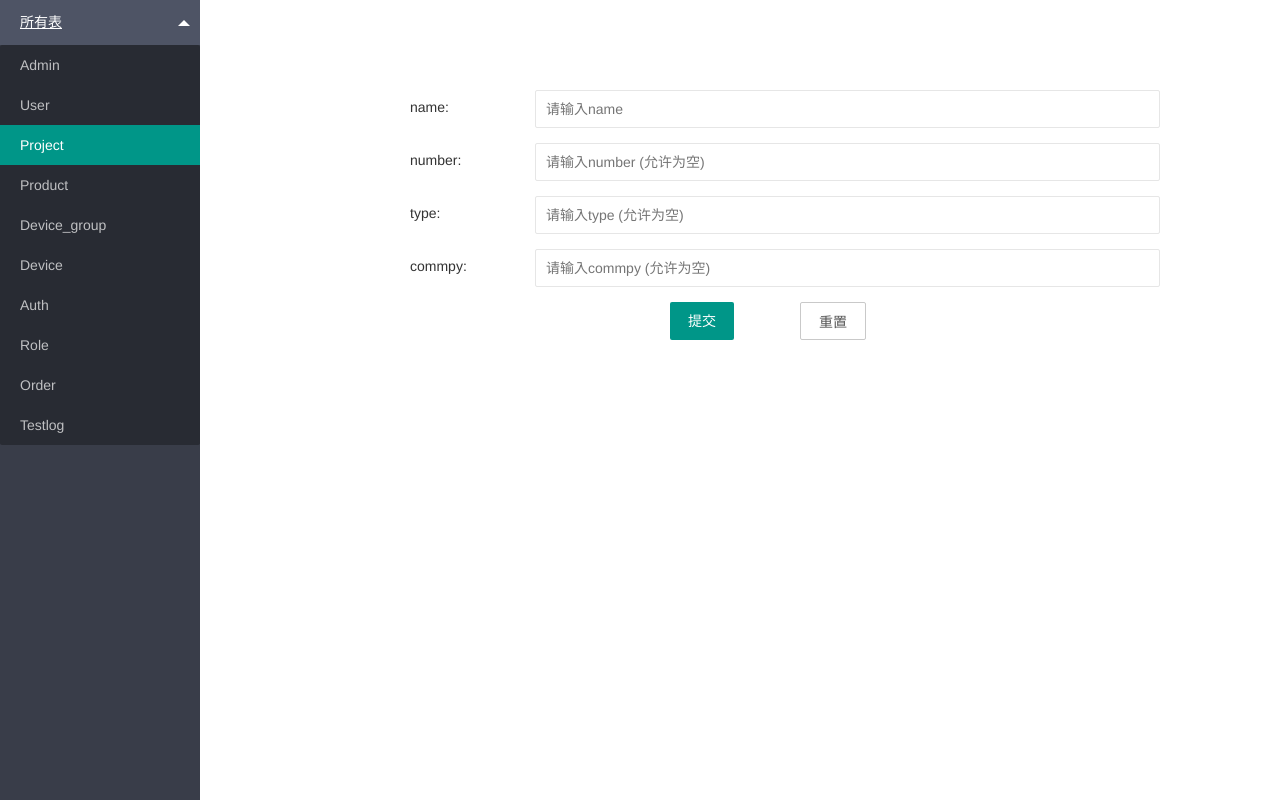
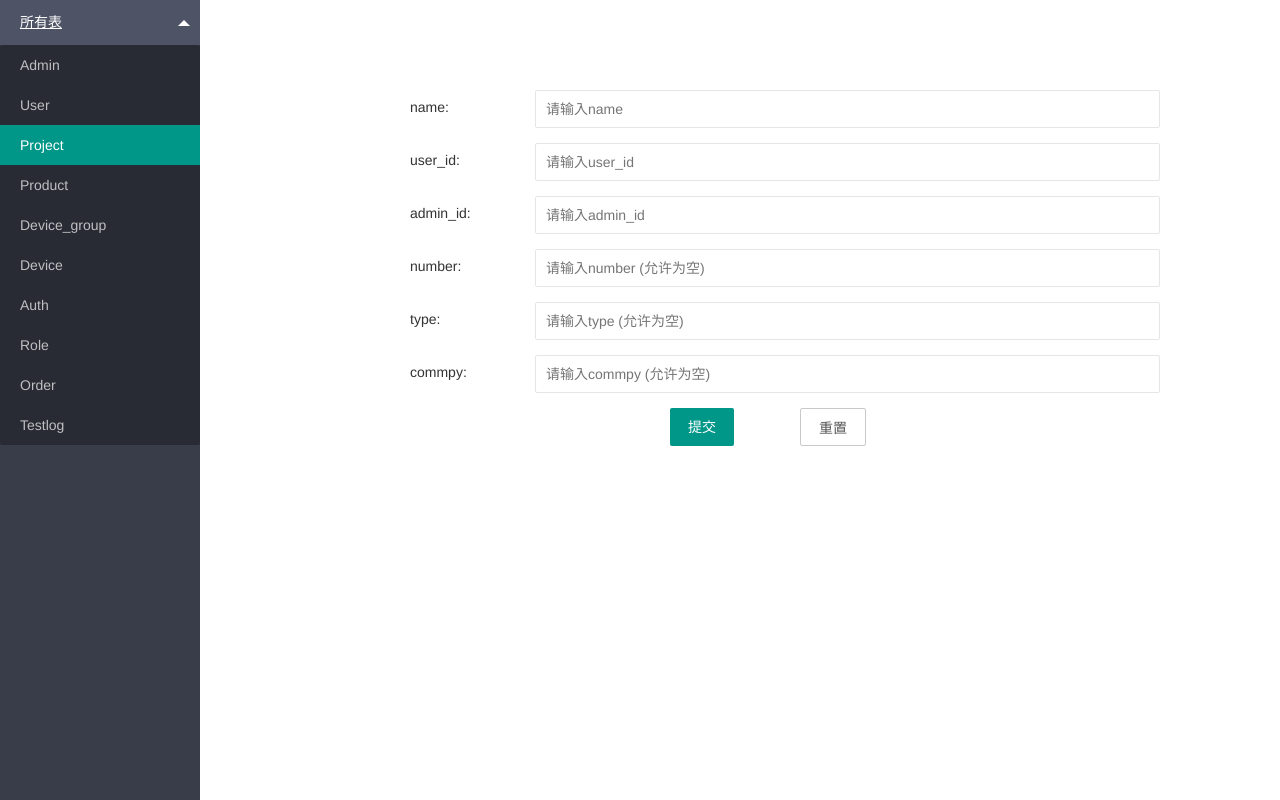
Before and after one commit to 1eei/backstage, a Flask app: page /admin/project_add in a window 1280 px wide. Run offline with Flask 2, Linux system fonts and the light colour scheme; some libraries are stand-ins or nearby versions.

Commit message:
修改数据库字段

```diff
--- a/app/admin/group.py
+++ b/app/admin/group.py
@@ -1,7 +1,7 @@
 from . import admin
 from flask import render_template
 from flask_login import login_required
-from app.models import Device_group
+from app.models import DeviceGroup
 
 
 @admin.route('/group/<int:page>', methods=["GET"])
@@ -9,8 +9,8 @@ from app.models import Device_group
 def group(page):
     if page is None:
         page = 1
-    page_data = Device_group.query.order_by(
-        Device_group.id.asc()
+    page_data = DeviceGroup.query.order_by(
+        DeviceGroup.id.asc()
     ).paginate(page=page, per_page=5)
     return render_template('group.html', page_data=page_data)
 
--- a/app/admin/views.py
+++ b/app/admin/views.py
@@ -4,7 +4,7 @@
 from . import admin
 from flask import render_template, redirect, url_for, flash, request, session
 from app.admin.forms import AdminForm
-from app.models import Admin, User, OrderTable, Testlog
+from app.models import Admin, User, OrderTable, TestLog
 from flask_login import login_required, login_user, logout_user
 
 
@@ -79,8 +79,8 @@ def project_user(page):
 def log_server(page):
     if page is None:
         page = 1
-    page_data = Testlog.query.order_by(
-        Testlog.id.asc()
+    page_data = TestLog.query.order_by(
+        TestLog.id.asc()
     ).paginate(page=page, per_page=5)
     return render_template('log_server.html', page_data=page_data)
 
--- a/app/templates/database/forms.py
+++ b/app/templates/database/forms.py
@@ -8,15 +8,19 @@ from wtforms.validators import DataRequired
 
 class AdminDataForm(FlaskForm):
     account = StringField('account', validators=[DataRequired(message="请输入name")],
-                       render_kw={'placeholder': '请输入name', 'class': "layui-input",
-                                  'autocomplete': "off"})
+                          render_kw={'placeholder': '请输入name', 'class': "layui-input",
+                                     'autocomplete': "off"})
 
-    pwd = StringField('id', validators=[DataRequired(message="请输入pwd")],
+    pwd = StringField('pwd', validators=[DataRequired(message="请输入pwd")],
                       render_kw={'placeholder': '请输入pwd', 'class': "layui-input",
                                  'autocomplete': "off"})
 
+    role_id = StringField('role_id', validators=[DataRequired(message="请输入role_id")],
+                          render_kw={'placeholder': '请输入role_id', 'class': "layui-input",
+                                     'autocomplete': "off"})
+
     locked = StringField('_locked', validators=[DataRequired(message="请输入_locked")],
-                         render_kw={'placeholder': '请输入_locked (1 or 0)', 'class': "layui-input",
+                         render_kw={'placeholder': '请输入_locked (0=禁用,1=启用)', 'class': "layui-input",
                                     'autocomplete': "off"})
 
     submit = SubmitField('提交', render_kw={'class': "layui-btn"})
@@ -24,8 +28,8 @@ class AdminDataForm(FlaskForm):
 
 class UserDataForm(FlaskForm):
     account = StringField('account', validators=[DataRequired(message="请输入account")],
-                         render_kw={'placeholder': '请输入account', 'class': "layui-input",
-                                    'autocomplete': "off"})
+                          render_kw={'placeholder': '请输入account', 'class': "layui-input",
+                                     'autocomplete': "off"})
 
     pwd = StringField('id', validators=[DataRequired(message="请输入pwd")],
                       render_kw={'placeholder': '请输入pwd', 'class': "layui-input",
@@ -48,7 +52,7 @@ class UserDataForm(FlaskForm):
                                     'autocomplete': "off"})
 
     locked = StringField('_locked', validators=[DataRequired(message="请输入_locked")],
-                         render_kw={'placeholder': '请输入_locked (1 or 0)', 'class': "layui-input",
+                         render_kw={'placeholder': '请输入_locked (0=禁用,1=启用)', 'class': "layui-input",
                                     'autocomplete': "off"})
 
     submit = SubmitField('提交', render_kw={'class': "layui-btn"})
@@ -58,6 +62,14 @@ class ProjectDataForm(FlaskForm):
     name = StringField('name', validators=[DataRequired(message="请输入name")],
                        render_kw={'placeholder': '请输入name', 'class': "layui-input",
                                   'autocomplete': "off"})
+
+    user_id = StringField('user_id', validators=[DataRequired(message="请输入user_id")],
+                          render_kw={'placeholder': '请输入user_id', 'class': "layui-input",
+                                     'autocomplete': "off"})
+
+    admin_id = StringField('admin_id', validators=[DataRequired(message="请输入admin_id")],
+                           render_kw={'placeholder': '请输入admin_id', 'class': "layui-input",
+                                      'autocomplete': "off"})
 
     number = StringField('number',
                          render_kw={'placeholder': '请输入number (允许为空)', 'class': "layui-input",
@@ -96,16 +108,16 @@ class DeviceDataForm(FlaskForm):
                        render_kw={'placeholder': '请输入name', 'class': "layui-input",
                                   'autocomplete': "off"})
 
-    project_id = StringField('project_id',
-                             render_kw={'placeholder': '请输入project_id (允许为空)', 'class': "layui-input",
+    project_id = StringField('project_id',validators=[DataRequired(message="请输入project_id")],
+                             render_kw={'placeholder': '请输入project_id', 'class': "layui-input",
                                         'autocomplete': "off"})
 
-    product_id = StringField('product_id',
-                             render_kw={'placeholder': '请输入product_id (允许为空)', 'class': "layui-input",
+    product_id = StringField('product_id',validators=[DataRequired(message="请输入product_id")],
+                             render_kw={'placeholder': '请输入product_id', 'class': "layui-input",
                                         'autocomplete': "off"})
 
-    Device_group_id = StringField('Device_group_id',
-                                  render_kw={'placeholder': '请输入Device_group_id (允许为空)', 'class': "layui-input",
+    devicegroup_id = StringField('devicegroup_id',validators=[DataRequired(message="devicegroup_id")],
+                                  render_kw={'placeholder': '请输入devicegroup_id', 'class': "layui-input",
                                              'autocomplete': "off"})
 
     number = StringField('number',
@@ -128,16 +140,16 @@ class DeviceDataForm(FlaskForm):
 
 
 class DeviceGroupDataForm(FlaskForm):
-    name = StringField('name',
-                       render_kw={'placeholder': '请输入name (允许为空)', 'class': "layui-input",
+    name = StringField('name', validators=[DataRequired(message="请输入name")],
+                       render_kw={'placeholder': '请输入name', 'class': "layui-input",
                                   'autocomplete': "off"})
 
     submit = SubmitField('提交', render_kw={'class': "layui-btn"})
 
 
 class AuthDataForm(FlaskForm):
-    name = StringField('name',
-                       render_kw={'placeholder': '请输入name (允许为空)', 'class': "layui-input",
+    name = StringField('name', validators=[DataRequired(message="请输入name")],
+                       render_kw={'placeholder': '请输入name', 'class': "layui-input",
                                   'autocomplete': "off"})
 
     url = StringField('url',
@@ -160,9 +172,9 @@ class RoleDataForm(FlaskForm):
 
 
 class OrderDataForm(FlaskForm):
-    admin_id = StringField('admin_id',
-                           render_kw={'placeholder': '请输入admin_id (允许为空)', 'class': "layui-input",
-                                      'autocomplete': "off"})
+    admin_id = StringField('admin_id', validators=[DataRequired(message="请输入admin_id")],
+                       render_kw={'placeholder': '请输入admin_id', 'class': "layui-input",
+                                  'autocomplete': "off"})
 
     number = StringField('number',
                          render_kw={'placeholder': '请输入number (允许为空)', 'class': "layui-input",
--- a/app/templates/database/project_add.html
+++ b/app/templates/database/project_add.html
@@ -15,6 +15,34 @@
             <div class="layui-col-md10">
                 {{ form.name }}
                 {% for err in form.name.errors %}
+                    <div class="layui-col-md12" style="margin: 5px 0 -10px 5px">
+                        <font style="color: red">
+                            {{ err }}
+                        </font>
+                    </div>
+                {% endfor %}
+            </div>
+        </div>
+
+        <div class="layui-form-item">
+            <div class="layui-col-md2" style="margin-top: 7px">user_id:</div>
+            <div class="layui-col-md10">
+                {{ form.user_id }}
+                {% for err in form.user_id.errors %}
+                    <div class="layui-col-md12" style="margin: 5px 0 -10px 5px">
+                        <font style="color: red">
+                            {{ err }}
+                        </font>
+                    </div>
+                {% endfor %}
+            </div>
+        </div>
+
+        <div class="layui-form-item">
+            <div class="layui-col-md2" style="margin-top: 7px">admin_id:</div>
+            <div class="layui-col-md10">
+                {{ form.admin_id }}
+                {% for err in form.admin_id.errors %}
                     <div class="layui-col-md12" style="margin: 5px 0 -10px 5px">
                         <font style="color: red">
                             {{ err }}
```
Also changed, not shown: app/admin/database_views.py (+15 -10 lines), app/models.py (+9 -9 lines), app/templates/database/admin_add.html (+14 -0 lines), app/templates/database/device_add.html (+31 -4 lines), app/templates/database/device_group_add.html (+10 -1 lines), app/templates/database/order_add.html (+10 -1 lines).
